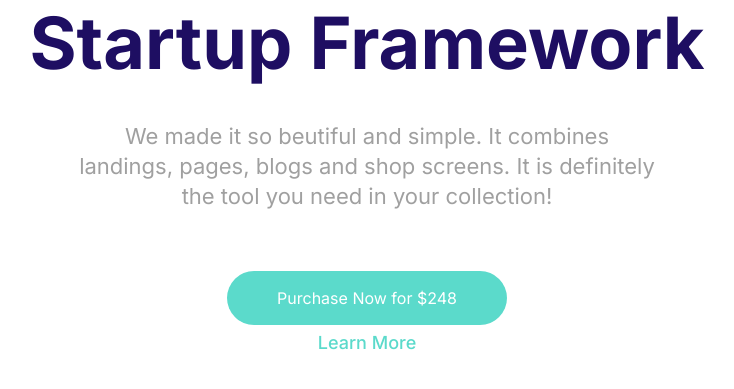
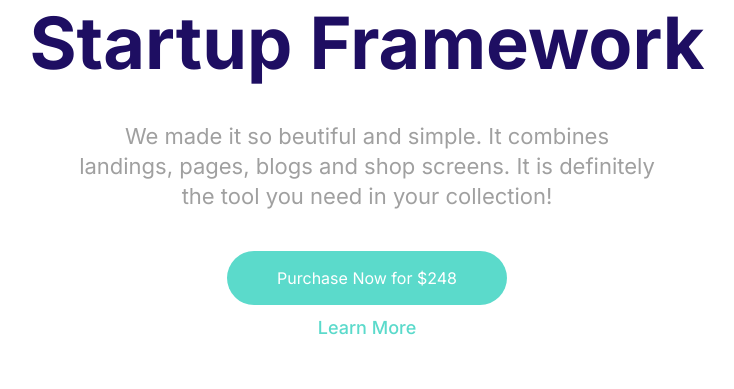
Before and after one commit to rBujar/Coala, a PHP site: page / in a window 1280 px wide. Shown: the part 188-577 px from the top of the page, without its empty margins (273-1007 px from the left). Run offline with PHP 8.4, Linux system fonts and the light colour scheme; style sheets or scripts are compiled from the project's sources.

Commit message:
did some minor changes

```diff
--- a/src/css/sections/hero.scss
+++ b/src/css/sections/hero.scss
@@ -35,6 +35,11 @@
 
         a {
             color: var(--action-color-primary);
+            transition: color 0.3s ease-in-out;
+
+            &:hover{
+                color: #85e3d8;
+            }
         }
     }
 }
@@ -42,11 +47,14 @@
 @media (min-width: 992px) {
     .hero {
         &__item {
-            gap: 60px;
+            gap: 40px;
         }
 
         &__title {
             gap: 35px;
         }
+        &__button{
+            gap: 10px;
+        }
     }
 }
--- a/src/css/style.scss
+++ b/src/css/style.scss
@@ -68,6 +68,7 @@ h1 {
 
 a {
     text-decoration: none;
+    cursor: pointer;
 }
 
 li {
@@ -81,6 +82,7 @@ li {
     background-color: var(--action-color-primary);
     color: var(--text-color-white);
     transition: background-color 0.3s ease-in-out, color 0.5s ease-in-out;
+    cursor: pointer;
 
     &:hover {
         background-color: #85e3d8;
```
